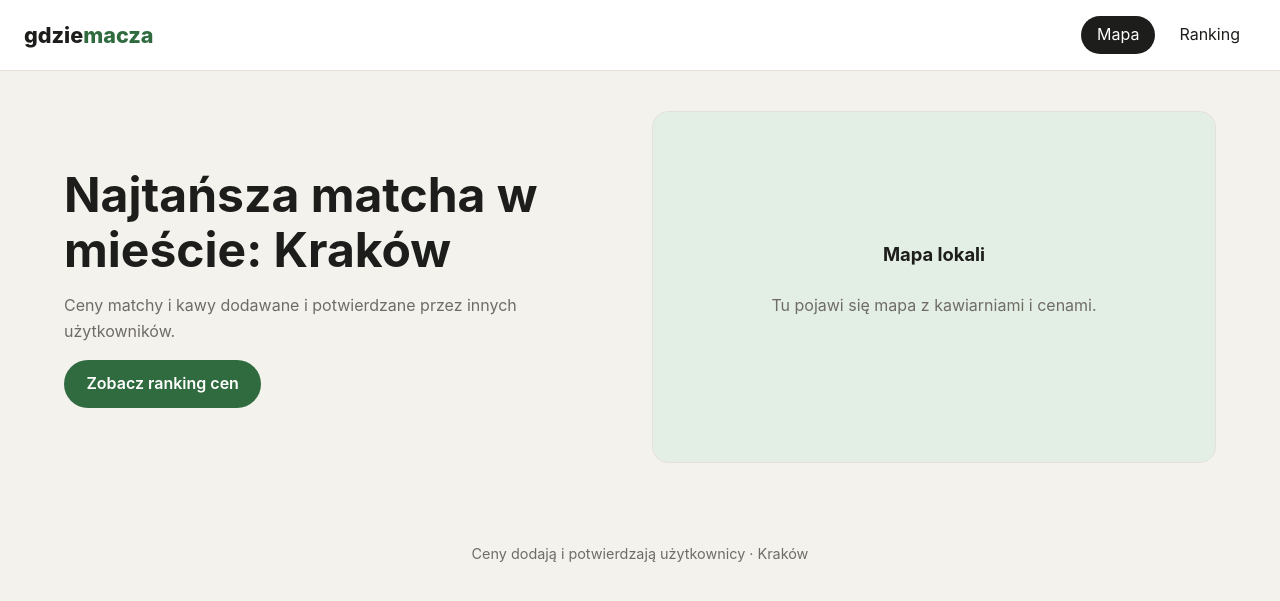
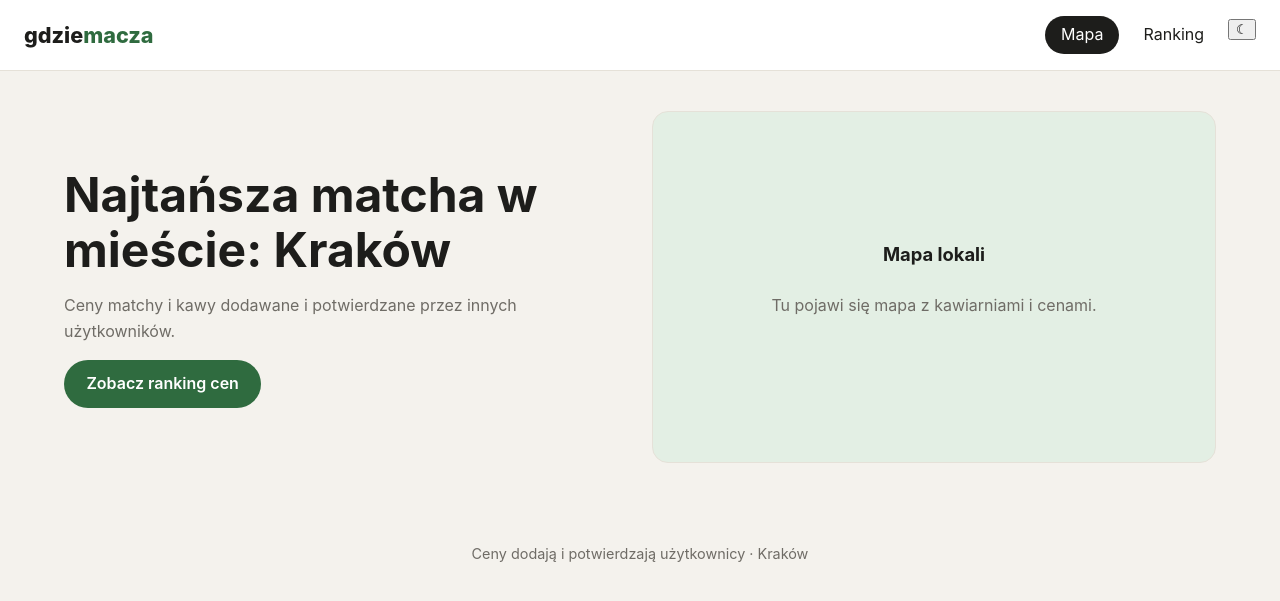
Before and after one commit to carpyook/maczmapa, a PHP site: page / in a window 1280 px wide. Shown: the top 601 px of the page. Run offline with PHP 8.4, Linux system fonts and the light colour scheme.

Commit message:
feat: add theme toggle with saved preference and no FOUC

```diff
--- /dev/null
+++ b/public/js/theme.js
@@ -0,0 +1,64 @@
+const storageKey = 'theme';
+const themeToggle = document.querySelector('.theme-toggle');
+const themeIcon = themeToggle?.querySelector('.theme-icon') ?? null;
+const colorSchemeQuery = window.matchMedia('(prefers-color-scheme: dark)');
+
+function getCurrentTheme() {
+    return document.documentElement.dataset.theme === 'dark' ? 'dark' : 'light';
+}
+
+function getSavedTheme() {
+    try {
+        const theme = localStorage.getItem(storageKey);
+        return theme === 'light' || theme === 'dark' ? theme : null;
+    } catch (error) {
+        return null;
+    }
+}
+
+function saveTheme(theme) {
+    try {
+        localStorage.setItem(storageKey, theme);
+    } catch (error) {
+        // Motyw nadal działa w bieżącym dokumencie.
+    }
+}
+
+function syncThemeToggle() {
+    if (!themeToggle) {
+        return;
+    }
+
+    const isDark = getCurrentTheme() === 'dark';
+    themeToggle.setAttribute('aria-pressed', String(isDark));
+    themeToggle.setAttribute('aria-label', isDark ? 'Włącz jasny motyw' : 'Włącz ciemny motyw');
+
+    // Ikona pokazuje działanie po kliknięciu: księżyc włącza ciemny, słońce jasny.
+    if (themeIcon) {
+        themeIcon.textContent = isDark ? '☀' : '☾';
+    }
+}
+
+function setTheme(theme, remember = true) {
+    document.documentElement.dataset.theme = theme;
+
+    if (remember) {
+        saveTheme(theme);
+    }
+
+    syncThemeToggle();
+}
+
+themeToggle?.addEventListener('click', () => {
+    setTheme(getCurrentTheme() === 'dark' ? 'light' : 'dark');
+});
+
+colorSchemeQuery.addEventListener('change', (event) => {
+    if (getSavedTheme() !== null) {
+        return;
+    }
+
+    setTheme(event.matches ? 'dark' : 'light', false);
+});
+
+syncThemeToggle();
--- a/public/views/partials/footer.php
+++ b/public/views/partials/footer.php
@@ -2,5 +2,6 @@
     <footer class="site-footer">
         <p>Ceny dodają i potwierdzają użytkownicy · Kraków</p>
     </footer>
+    <script src="/js/theme.js" defer></script>
 </body>
 </html>
--- a/public/views/partials/header.php
+++ b/public/views/partials/header.php
@@ -5,6 +5,21 @@
     <meta charset="UTF-8">
     <meta name="viewport" content="width=device-width, initial-scale=1.0">
     <title><?= htmlspecialchars($pageTitle) ?> · Gdzie Macza</title>
+    <script>
+        (function () {
+            let savedTheme = null;
+            try {
+                savedTheme = localStorage.getItem('theme');
+            } catch (error) {
+                savedTheme = null;
+            }
+            const hasSavedTheme = savedTheme === 'light' || savedTheme === 'dark';
+            const systemPrefersDark = window.matchMedia('(prefers-color-scheme: dark)').matches;
+            document.documentElement.dataset.theme = hasSavedTheme
+                ? savedTheme
+                : (systemPrefersDark ? 'dark' : 'light');
+        })();
+    </script>
     <link rel="stylesheet" href="/css/style.css">
 </head>
 <body>
@@ -14,6 +29,11 @@
             <ul class="nav-list">
                 <li><a href="/" <?= $currentPath === '/' ? 'aria-current="page"' : '' ?>>Mapa</a></li>
                 <li><a href="/places" <?= str_starts_with($currentPath, '/places') ? 'aria-current="page"' : '' ?>>Ranking</a></li>
+                <li>
+                    <button class="theme-toggle" type="button" aria-label="Włącz ciemny motyw" aria-pressed="false" title="Zmień motyw">
+                        <span class="theme-icon" aria-hidden="true">☾</span>
+                    </button>
+                </li>
             </ul>
         </nav>
     </header>
```
